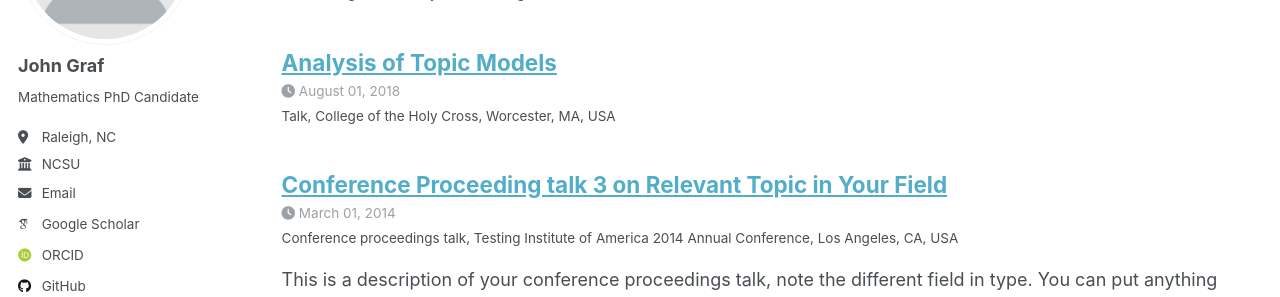
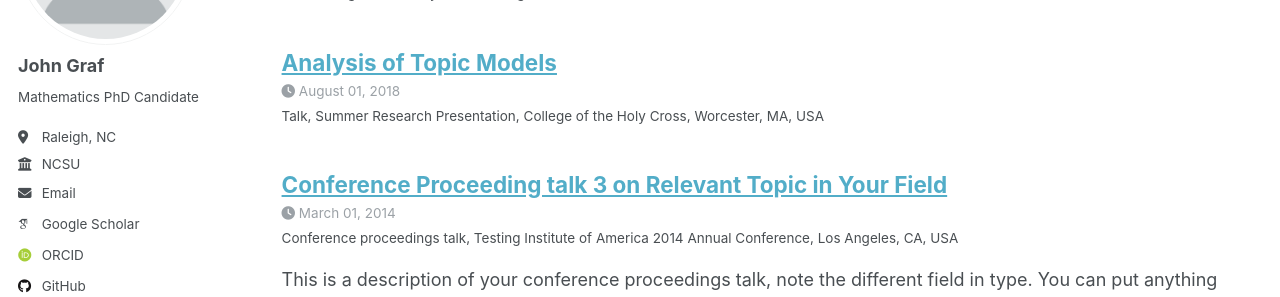
Before and after one commit to j-graf/j-graf.github.io, a Jekyll site: the page built from _pages/talks.html, in a window 1280 px wide and 1315 px high. Shown: the part 247-544 px from the top of the window. Built offline with Jekyll 4.4.1, drawn with Linux system fonts in a browser that asks for light colours; some web fonts are replaced.

Commit message:
Update 2018-08-01-topic-models.md

```diff
--- a/_talks/2018-08-01-topic-models.md
+++ b/_talks/2018-08-01-topic-models.md
@@ -3,7 +3,7 @@ title: "Analysis of Topic Models"
 collection: talks
 type: "Talk"
 permalink: /talks/2018-08-01-topic-models
-venue: "College of the Holy Cross"
+venue: "Summer Research Presentation, College of the Holy Cross"
 date: 2018-08-01
 location: "Worcester, MA, USA"
 ---
```
